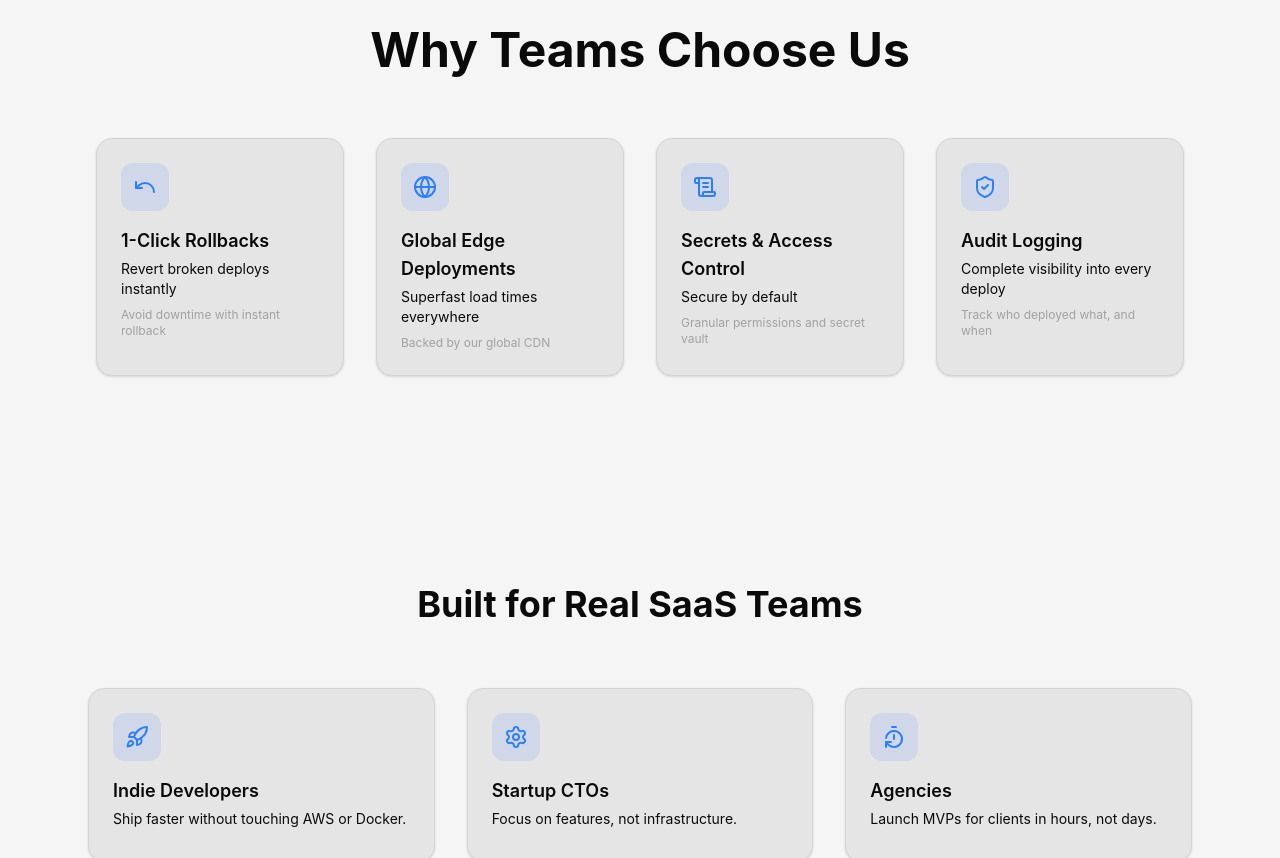
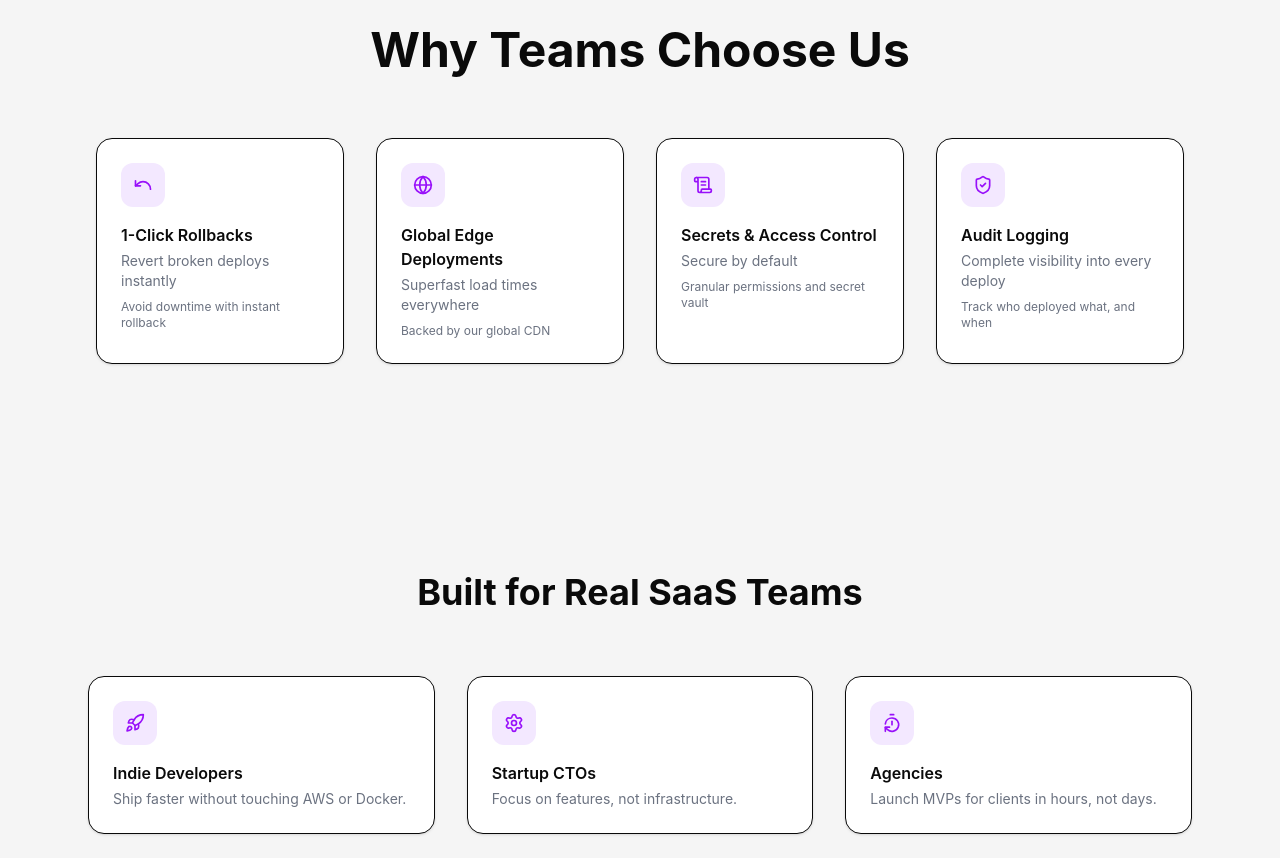
Before and after one commit to codewithshoaib-dev/Deployly, a React (Vite) app: page / in a window 1280 px wide. Shown: the part 720-1578 px from the top of the page. Built offline with nearby package versions, Linux system fonts and the light colour scheme.

Commit message:
refactor: feature card with tokenized styles and improved visual hierarchy

```diff
--- a/src/components/FeatureCard.tsx
+++ b/src/components/FeatureCard.tsx
@@ -1,14 +1,26 @@
+export default function FeatureCard({
+  title,
+  desc,
+  Icon,
+  note,
+}: {
+  title: string;
+  desc: string;
+  Icon?: React.ComponentType<{ className: string }>;
+  note?: string;
+}) {
+  return (
+    <div className="feature-card group">
+      {/* Icon */}
+      <div className="feature-card__icon">
+        {Icon && <Icon className="w-5 h-5" />}
+      </div>
 
+      {/* Content */}
+      <h3 className="feature-card__title">{title}</h3>
+      <p className="feature-card__desc">{desc}</p>
 
-export default function FeatureCard({ title, desc, Icon, note }: { title: string; desc: string; Icon?: React.ComponentType<{ className: string }>; note?: string }) {
-  return (
-  <div className="bg-neutral-200 border border-neutral-300 rounded-2xl p-6 h-full shadow-sm hover:shadow-md hover:border-blue-600 transition-all group">
-    <div className="flex items-center justify-center w-12 h-12 rounded-xl bg-blue-600/10 text-blue-500 mb-4">
-      {Icon && <Icon className="w-6 h-6" />}
+      {note && <p className="feature-card__note">{note}</p>}
     </div>
-    <h3 className="text-lg font-semibold text-foreground mb-1">{title}</h3>
-    <p className="text-sm text-foreground mb-2">{desc}</p>
-    {note && <p className="text-xs text-neutral-400">{note}</p>}
-  </div>
-  )
-};
+  );
+}
--- a/src/index.css
+++ b/src/index.css
@@ -12,6 +12,8 @@
 
  --pill-bg: #f4ecff;
 --pill-bg-hover: #ede0ff;
+
+--primary-soft: #f3e8ff;
 }
 
 @theme inline {
@@ -22,6 +24,8 @@
     --color-border: var(--border);
     --color-card: var(--card);
     --color-primary-foreground: var(--primary-foreground);
+
+    --color-primary-soft: var(--primary-soft);
 }
 
 
@@ -49,9 +53,7 @@
 
   transition: transform 400ms cubic-bezier(0.4, 0, 0.2, 1);
 
-  /* Push it up by its own height (100%)
-     PLUS the 5rem (top-20) distance from the edge.
-  */
+
   transform: translate(-50%, calc(-100% - 6rem));
 }
 
@@ -95,6 +97,38 @@
     background-color: var(--pill-bg-hover);
   }
 
+/* ___Feature Card__________ */
+
+ .feature-card {
+    @apply p-6 rounded-2xl h-full
+           bg-card border border-border
+           shadow-sm
+           transition-shadow transition-transform;
+  }
+
+  .feature-card:hover {
+    @apply shadow-md -translate-y-1;
+  }
+
+  .feature-card__icon {
+    @apply flex items-center justify-center
+           w-11 h-11 rounded-xl mb-4
+           text-primary;
+
+    background-color: var(--primary-soft);
+  }
+
+  .feature-card__title {
+    @apply text-base font-semibold text-foreground;
+  }
+
+  .feature-card__desc {
+    @apply mt-1 text-sm text-muted;
+  }
+
+  .feature-card__note {
+    @apply mt-2 text-xs text-muted;
+  }
 }
 
 @keyframes marquee-scroll {
```
